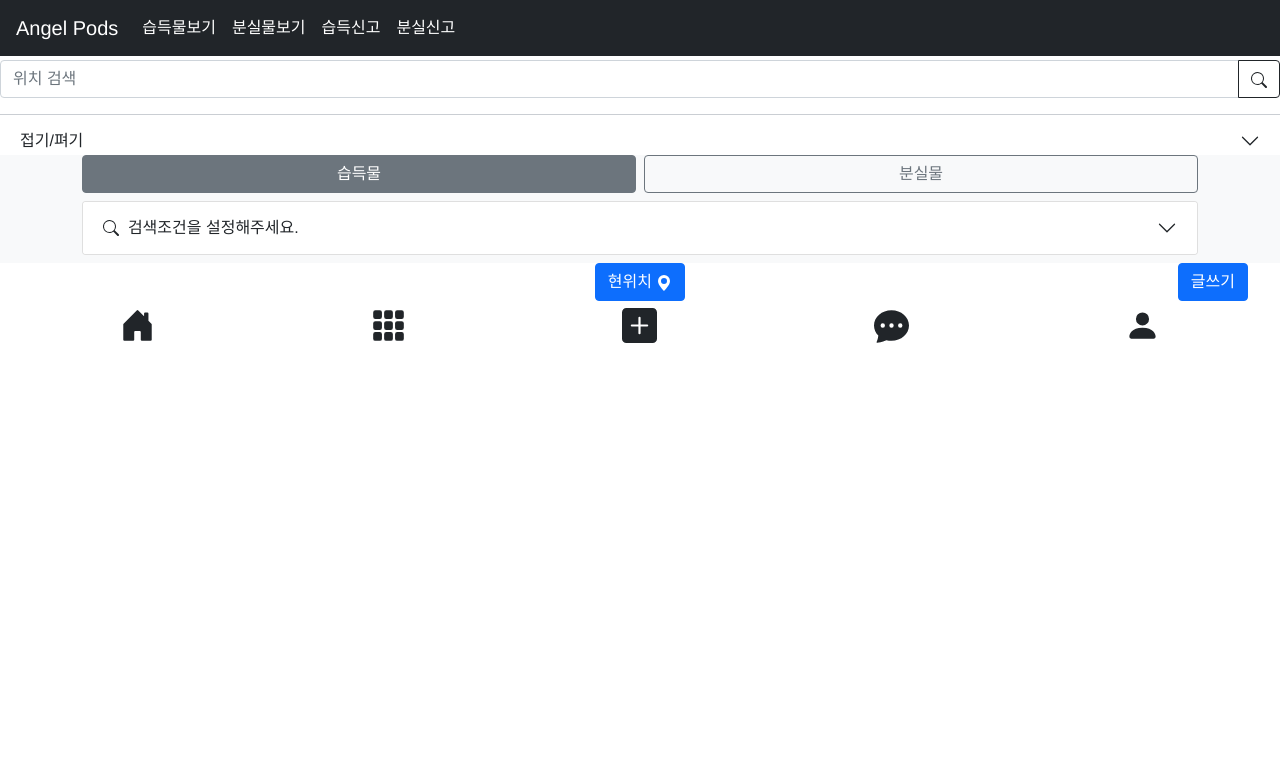
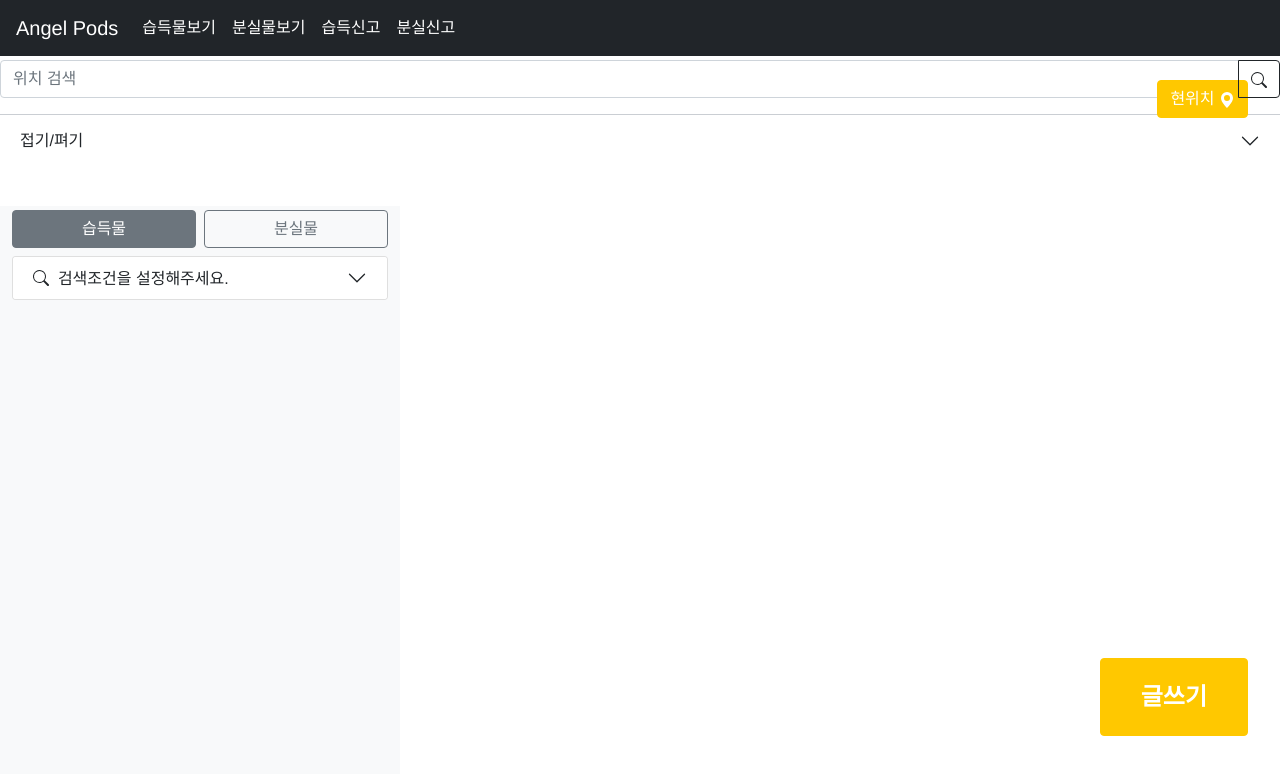
Before and after one commit to woajun/vue3_angelpods, a Vue app in the folder frontend/: page / in a window 1280 px wide. Shown: the top 774 px of the page. Built offline with nearby package versions, Linux system fonts and the light colour scheme.

Commit message:
FindList add style

```diff
--- a/frontend/src/components/FindList.vue
+++ b/frontend/src/components/FindList.vue
@@ -589,3 +589,283 @@ console.log("a");
     </div>
   </div>
 </template>
+<style>
+#curPositionBtn {
+  position: fixed;
+  right: 4vh;
+  top: 80px;
+}
+
+#map {
+  width: 100%;
+  height: 100vh;
+  position: fixed;
+  padding-left: 480px;
+}
+
+#layoutSidenav {
+  display: flex;
+  height: 100vh;
+}
+#layoutSidenav #layoutSidenav_nav {
+  flex-basis: 100%;
+  width: 100%;
+  flex-shrink: 0;
+  transition: transform 0.15s ease-in-out;
+  z-index: 1;
+  transform: translateX(0px);
+  margin-top: 55px;
+}
+
+.sb-sidenav-toggled #layoutSidenav #layoutSidenav_nav {
+  transform: translateX(-100%);
+}
+
+@media (min-width: 768px) {
+  #layoutSidenav #layoutSidenav_nav {
+    transform: translateX(0px);
+    flex-basis: 400px;
+  }
+
+  .sb-sidenav-toggled #layoutSidenav #layoutSidenav_nav {
+    transform: translateX(0px);
+  }
+
+  #map {
+    transform: translateX(240px);
+  }
+}
+
+/* index 버튼 노랑색------------------------------------------------------ */
+
+.btn-primary {
+  color: #fff;
+  background-color: #ffc800;
+  border-color: #ffc800;
+}
+.btn-primary:hover {
+  color: #fff;
+  background-color: #d9aa00;
+  border-color: #cca000;
+}
+
+.btn-check:focus + .btn-primary,
+.btn-primary:focus {
+  color: #fff;
+  background-color: #d9aa00;
+  border-color: #cca000;
+  box-shadow: 0 0 0 0.25rem rgba(255, 208, 38, 0.5);
+}
+
+.make-contents-btn {
+  /* position: absolute; */
+  left: 80%;
+  bottom: 10%;
+  width: 100px;
+  /* float : right; */
+}
+
+/* 숨기기 */
+.hide {
+  display: none;
+}
+
+a {
+  text-decoration: none;
+  color: rgb(20, 20, 20);
+}
+a:hover {
+  text-decoration: none;
+  color: gray;
+}
+
+/* ----------------bottom nav ------------------*/
+#bnav {
+  position: fixed;
+  right: 0;
+  bottom: 0;
+  left: 0;
+  z-index: 1030;
+  transform: translateY(0px);
+}
+
+#bnav #bnav_nav {
+  transition: transform 0.15s ease-in-out;
+  transform: translateY(0px);
+  /* background-color: rgb(255, 255, 255); */
+  width: 100%;
+  height: 60px;
+  background-color: rgba(255, 255, 255, 0.3);
+}
+
+@media (min-width: 992px) {
+  #bnav #bnav_nav {
+    transform: translateY(+255px);
+  }
+}
+
+/* 글쓰기버튼--- */
+.btn-xl {
+  padding: 1.25rem 2.5rem;
+  font-family: "Montserrat", -apple-system, BlinkMacSystemFont, "Segoe UI",
+    Roboto, "Helvetica Neue", Arial, sans-serif, "Apple Color Emoji",
+    "Segoe UI Emoji", "Segoe UI Symbol", "Noto Color Emoji";
+  font-size: 1.5rem;
+  font-weight: 700;
+}
+
+#btn_write {
+  margin-bottom: 4rem;
+  position: fixed;
+  right: 4vh;
+  bottom: 0vh;
+  transform: translateX(400px);
+  transition: transform 0.15s ease-in-out;
+}
+
+@media (min-width: 992px) {
+  #btn_write {
+    transform: translateX(0px);
+  }
+
+  #bnav {
+    transform: translateY(+255px);
+  }
+}
+
+.icon-yellow {
+  color: #ffc800;
+}
+
+.icon-yellow:hover {
+  color: #fff;
+  background-color: #d9aa00;
+  border-color: #cca000;
+}
+
+/* 지도안에 인포박스 css */
+.wrap {
+  position: absolute;
+  left: 0;
+  bottom: 40px;
+  width: 288px;
+  height: 132px;
+  margin-left: -144px;
+  text-align: left;
+  overflow: hidden;
+  font-size: 12px;
+  font-family: "Malgun Gothic", dotum, "돋움", sans-serif;
+  line-height: 1.5;
+}
+.wrap * {
+  padding: 0;
+  margin: 0;
+}
+.wrap .info {
+  width: 286px;
+  height: 120px;
+  border-radius: 5px;
+  border-bottom: 2px solid #ccc;
+  border-right: 1px solid #ccc;
+  overflow: hidden;
+  background: #fff;
+}
+.wrap .info:nth-child(1) {
+  border: 0;
+  box-shadow: 0px 1px 2px #888;
+}
+.wrap .btn-outline-secondary {
+  font-size: 0.775rem;
+}
+.info .title {
+  padding: 5px 0 0 10px;
+  height: 30px;
+  background: #eee;
+  border-bottom: 1px solid #ddd;
+  font-size: 18px;
+  font-weight: bold;
+}
+.info .close {
+  position: absolute;
+  top: 10px;
+  right: 10px;
+  color: #888;
+  width: 17px;
+  height: 17px;
+  background: url("https://t1.daumcdn.net/localimg/localimages/07/mapapidoc/overlay_close.png");
+}
+.info .close:hover {
+  cursor: pointer;
+}
+.info .body {
+  position: relative;
+  overflow: hidden;
+}
+.info .desc {
+  position: relative;
+  margin: 13px 0 0 90px;
+  height: 75px;
+}
+.desc .ellipsis {
+  overflow: hidden;
+  text-overflow: ellipsis;
+  white-space: nowrap;
+}
+.desc .jibun {
+  font-size: 11px;
+  color: #888;
+  margin-top: -2px;
+}
+.info .img {
+  position: absolute;
+  top: 6px;
+  left: 5px;
+  width: 73px;
+  height: 71px;
+  border: 1px solid #ddd;
+  color: #888;
+  overflow: hidden;
+}
+/* .info:after {content: '';position: absolute;margin-left: -12px;left: 50%;bottom: 0;width: 22px;height: 12px;background: url('https://t1.daumcdn.net/localimg/localimages/07/mapapidoc/vertex_white.png')} */
+.info .link {
+  color: #5085bb;
+}
+
+#searchTable.table {
+  margin-bottom: 0rem;
+}
+
+#searchTable.table > :not(caption) > * > * {
+  padding: 0.1rem 0.1rem;
+}
+
+#searchAccordionBtn {
+  padding: 0.7rem 1.25rem;
+}
+
+#board {
+  display: flex;
+  width: 100%;
+  height: 75vh;
+  height: -webkit-fill-available;
+  max-height: 75vh;
+  overflow-y: hidden;
+}
+
+.scrollarea {
+  overflow-y: auto;
+  width: 100%;
+}
+
+.overflow {
+  display: block;
+  overflow: hidden;
+  text-overflow: ellipsis;
+  white-space: nowrap;
+  width: 250px;
+}
+
+.boardItem .btn-outline-secondary {
+  font-size: 0.775rem;
+}
+</style>
```
